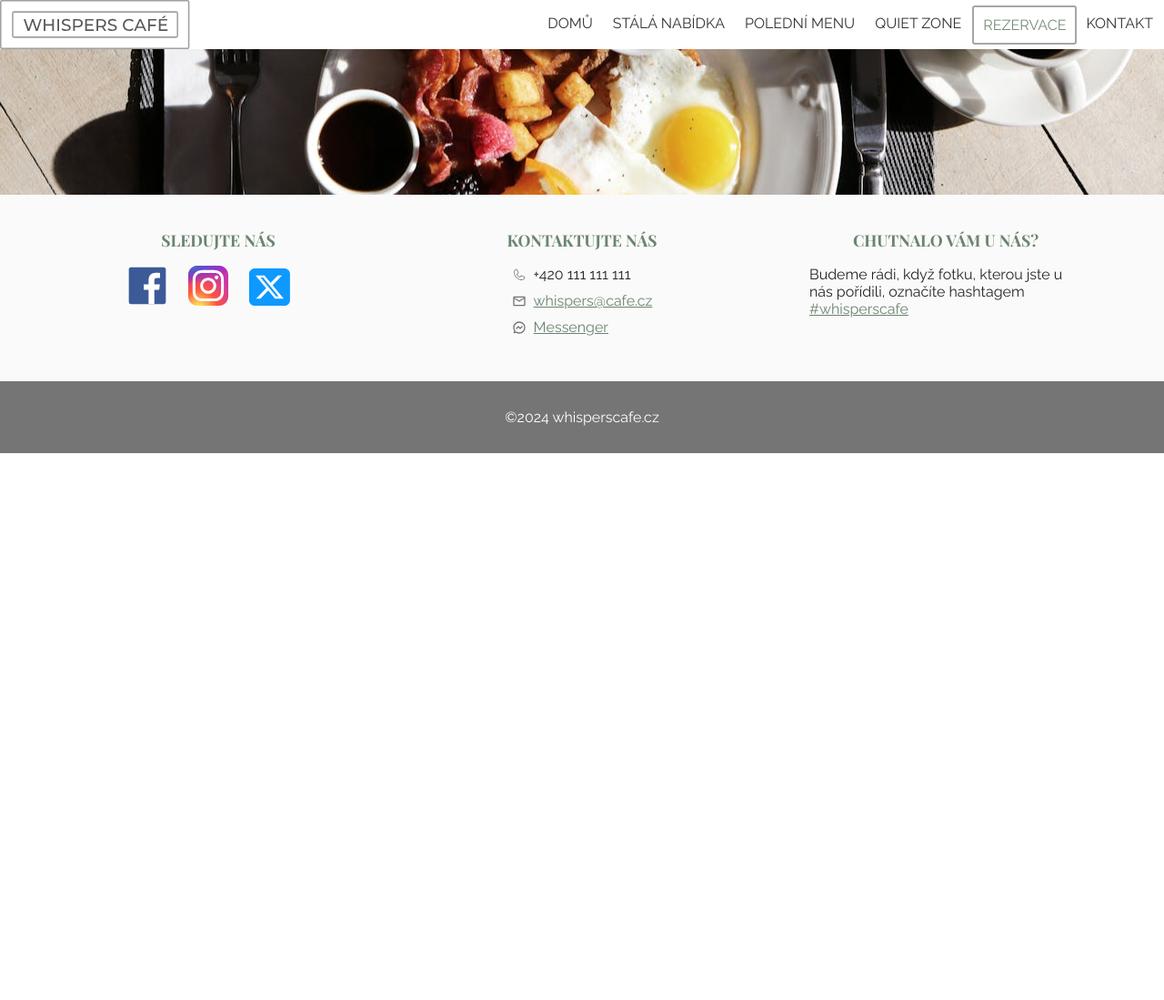
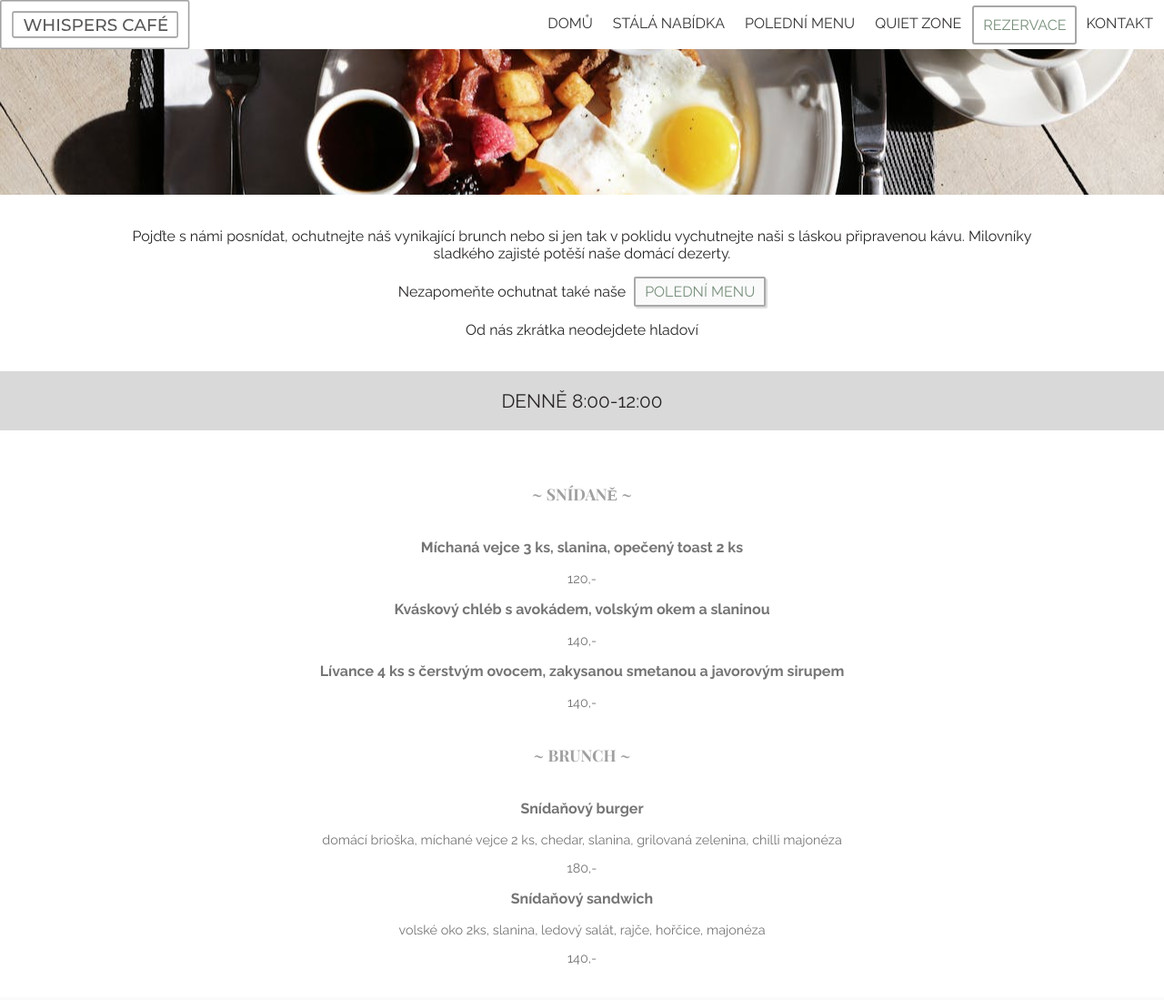
Before and after one commit to BaraKalvo/Whispers-cafe-zaverecny-projekt, an Eleventy site: page nabidka.html in a window 1280 px wide. Shown: the top 1099 px of the page at 91% size. Before the commit the page ends 800 px from the top, so only its background shows below. Built offline with nearby package versions, Linux system fonts and the light colour scheme; Eleventy itself is replaced by a stand-in of ours; files that its build step writes are made by us from their sources; a web font is replaced by a local one.

Commit message:
Nastylovana quiet zone a nabidka

```diff
--- a/nabidka.html
+++ b/nabidka.html
@@ -4,3 +4,50 @@ title: Whispers café | Stálá nabídka
 ---
 
 <div class="image-strip"></div>
+
+<section class="wide-strip padding-small">
+    <div class="wide-strip__content content-width--small center">
+        <p class="wide-strip__text">Pojďte s námi posnídat, ochutnejte náš vynikající brunch nebo si jen tak v poklidu vychutnejte naši s láskou připravenou kávu. Milovníky sladkého zajisté potěší naše domácí dezerty.</p>
+
+        <p class="wide-strip__text">Nezapomeňte ochutnat také naše <a class="button__link button__link--small button__link--color-shadow margin-left-XS" href="/menu">Polední menu</a></p>
+
+        <p class="wide-strip__text">Od nás zkrátka neodejdete hladoví</p>
+    </div>
+</section>
+
+<section class="info-line-container">
+    <div class="info-line content-width center">
+        <p class="info-line__text margin0 padding-small">Denně 8:00-12:00</p>
+    </div>
+</section>
+
+<section class="content-container content-width center padding-small">
+
+    <h3 class="padding-small">~ Snídaně ~</h3>
+
+    <p class="content-container__text">Míchaná vejce 3 ks, slanina, opečený toast 2 ks</p>
+    <p class="text-small">120,-</p>
+    <p class="content-container__text">Kváskový chléb s avokádem, volským okem a slaninou</p>
+    <p class="text-small">140,-</p>
+    <p class="content-container__text">Lívance 4 ks s čerstvým ovocem, zakysanou smetanou a javorovým sirupem</p>
+    <p class="text-small">140,-</p>
+
+    <h3 class="padding-small">~ Brunch ~</h3>
+
+    <p class="content-container__text">Snídaňový burger</p>
+    <p class="text-small">domácí brioška, míchané vejce 2 ks, chedar, slanina, grilovaná zelenina, chilli majonéza</p>
+    <p class="text-small">180,-</p>
+    <p class="content-container__text">Snídaňový sandwich</p>
+    <p class="text-small">volské oko 2ks, slanina, ledový salát, rajče, hořčice, majonéza </p>
+    <p class="text-small">140,-</p>
+
+
+
+
+
+
+
+
+
+
+</section>
--- a/scss/style.scss
+++ b/scss/style.scss
@@ -81,6 +81,10 @@ a {
 }
 .content-width {
     max-width: 1200px;
+
+    &--small {
+        max-width: 1000px;
+    }
 }
 
 .margin-small {
@@ -89,6 +93,10 @@ a {
 
 .margin-XS {
     margin: 5px 0;
+}
+
+.margin-left-XS {
+    margin-left: 5px;
 }
 
 .margin0 {
@@ -114,7 +122,6 @@ a {
     font-size: 0.9rem;
     color: $c-dark;
 }
-
 
 .header {
     display: flex;
@@ -290,6 +297,11 @@ a {
             background-color: $c-light;
             box-shadow: 2px 2px 1px $c-medium;
         }
+
+        &--small {
+            padding: 5px 10px;
+            font-size: 1rem;
+        }
     }
 
     &--size {
@@ -310,7 +322,7 @@ a {
         text-transform: uppercase;
         font-size: 1.1rem;
 
-        @media screen and (min-width: 590px) {
+        @media screen and (min-width: 890px) {
             font-size: 1.3rem;
         }
 
@@ -530,3 +542,19 @@ a {
         background: $c-text url(./../images/strip-kontakt.jpg) no-repeat center/cover;
     }
 }
+
+.wide-strip {
+
+    &__text {
+        text-align: center;
+    }
+}
+
+.content-container {
+    text-align: center;
+
+    &__text {
+        font-weight: bold;
+        color: $c-dark;
+    }
+}
```
Also changed, not shown: index.html (+9 -3 lines), css/style.css, css/style.min.css, 2 other files.
